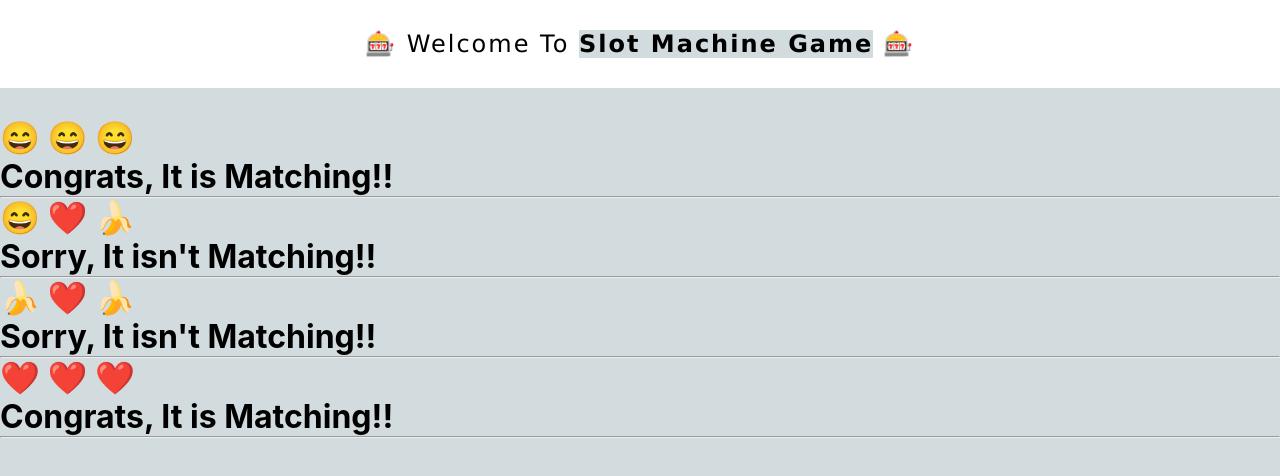
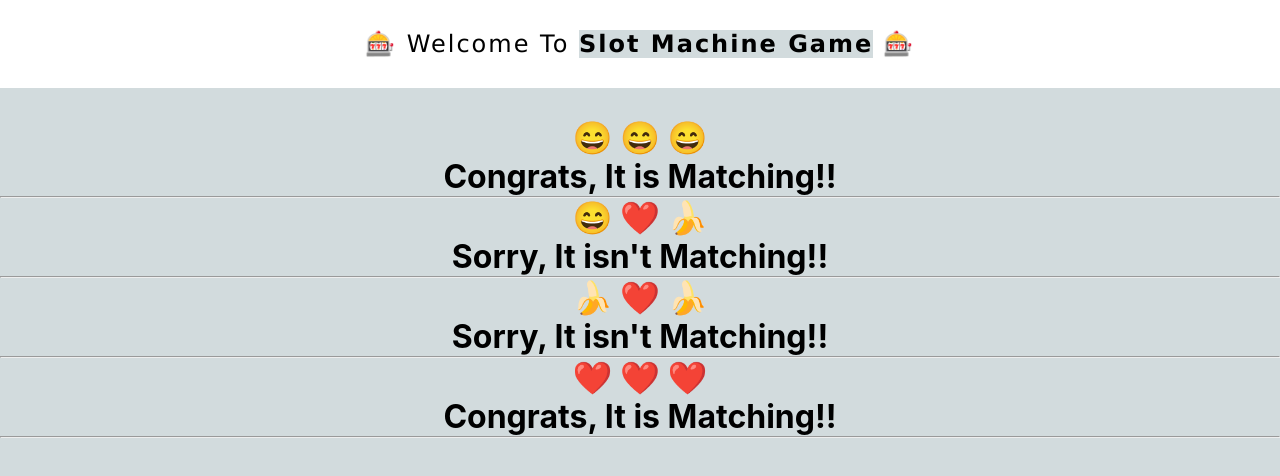
Before and after one commit to TalhaBhutto/Slot_Machine, a React (Create React App) app in the folder game/: page / in a window 1280 px wide. Shown: the top 476 px of the page. Built offline with nearby package versions, Linux system fonts and the light colour scheme.

Commit message:
Update App.css

```diff
--- a/game/src/App.css
+++ b/game/src/App.css
@@ -54,3 +54,8 @@
   font-size: 1.5rem;
   margin-bottom: 30px;
 }
+.slots{
+  text-align: center;
+  border: #282c34;
+
+}
```
